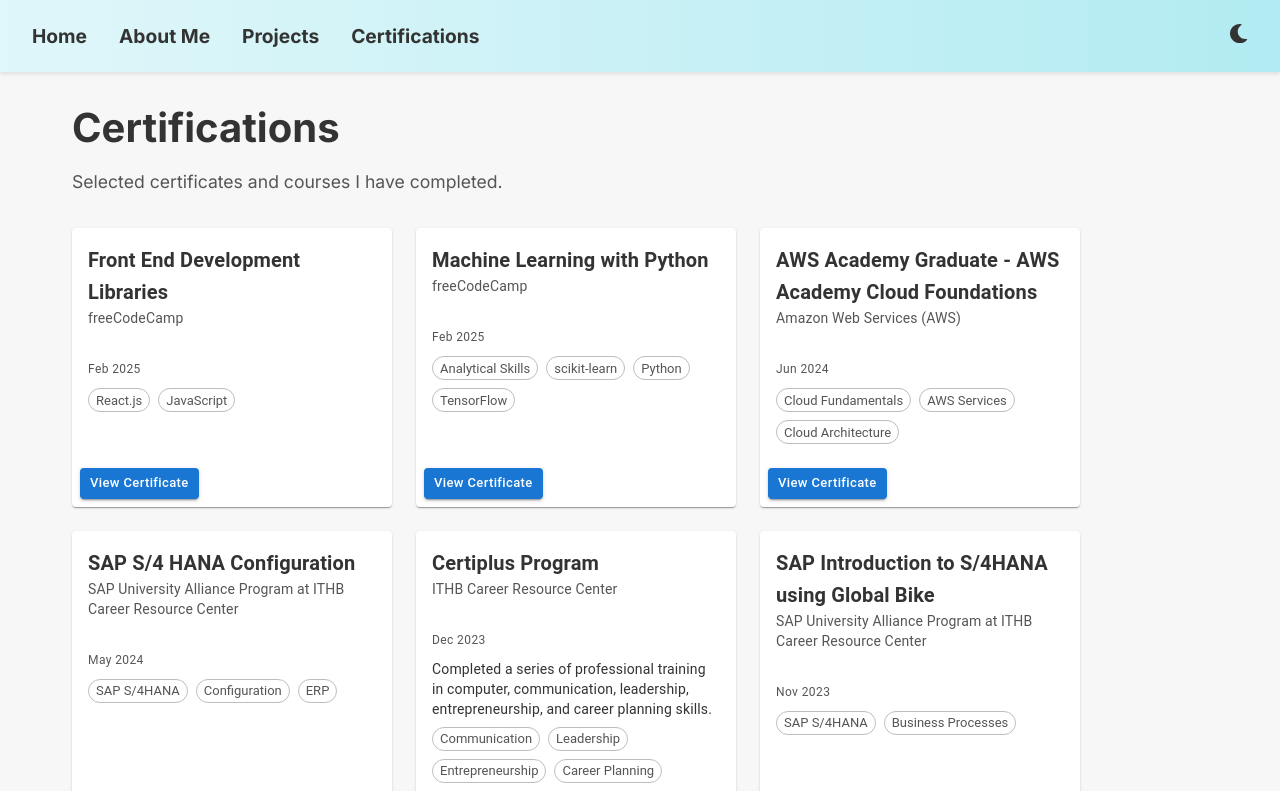
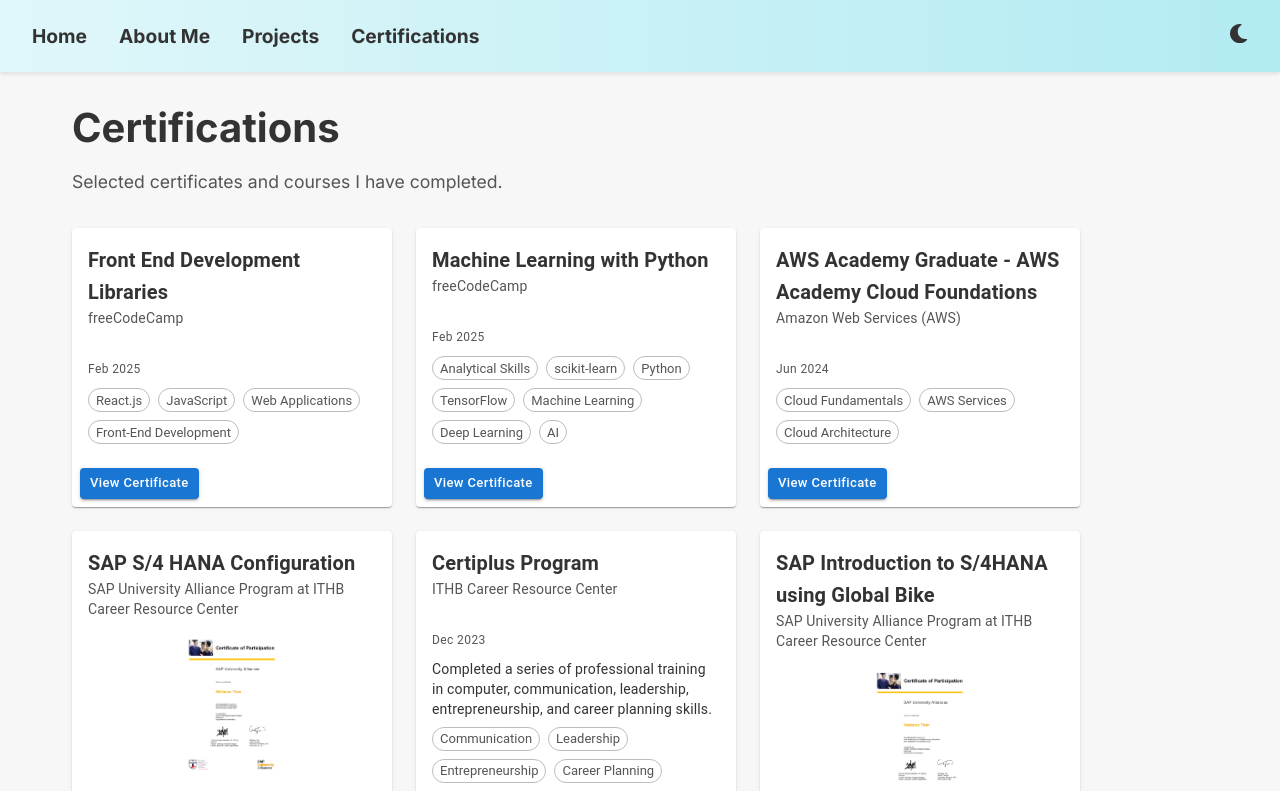
Before and after one commit to StefanusTitan/portfolio-website, a Next.js app: page /certifications in a window 1280 px wide. Shown: the top 791 px of the page. Built offline with nearby package versions, Linux system fonts and the light colour scheme.

Commit message:
Refactor code structure for improved readability and maintainability

```diff
--- /dev/null
+++ b/components/MediaLightbox.jsx
@@ -0,0 +1,44 @@
+import React from 'react';
+import Dialog from '@mui/material/Dialog';
+import DialogContent from '@mui/material/DialogContent';
+import Image from 'next/image';
+import styles from '../styles/Project.module.css';
+
+const MediaLightbox = ({ images, active, setActive }) => {
+  if (!images) return null;
+
+  const close = () => setActive(null);
+
+  return (
+    <Dialog open={active !== null} onClose={close} maxWidth="lg" fullWidth>
+      <DialogContent className={styles.lightboxContent} dividers>
+        <button className={styles.lightboxClose} onClick={close} aria-label="Close">✕</button>
+        {active !== null && (
+          images[active].type === 'video' ? (
+            <video
+              src={images[active].src}
+              controls
+              autoPlay
+              className={`${styles.lightboxVideo} ${styles.lightboxImageAnimate}`}
+            />
+          ) : (
+            <Image
+              src={images[active].src}
+              alt={images[active].alt}
+              className={`${styles.lightboxImage} ${styles.lightboxImageAnimate}`}
+              width={1024}
+              height={768}
+            />
+          )
+        )}
+        <div className={styles.lightboxCaption}>{active !== null ? (images[active].alt || '') : ''}</div>
+        <div className={styles.lightboxNav}>
+          <button onClick={() => setActive((s) => (s - 1 + images.length) % images.length)} aria-label="Previous">←</button>
+          <button onClick={() => setActive((s) => (s + 1) % images.length)} aria-label="Next">→</button>
+        </div>
+      </DialogContent>
+    </Dialog>
+  );
+};
+
+export default MediaLightbox;
--- a/pages/certifications.jsx
+++ b/pages/certifications.jsx
@@ -1,4 +1,4 @@
-import React from 'react';
+import React, { useState } from 'react';
 import Head from 'next/head';
 import styles from '../styles/Home.module.css';
 import {
@@ -6,6 +6,7 @@
   CardContent,
   CardActions,
   CardHeader,
+  CardMedia,
   Typography,
   Grid,
   Chip,
@@ -14,6 +15,7 @@
   Box,
   CardActionArea
 } from '@mui/material';
+import MediaLightbox from '../components/MediaLightbox';
 
 const Certifications = () => {
   const certs = [
@@ -21,14 +23,14 @@
       title: 'Front End Development Libraries',
       issuer: 'freeCodeCamp',
       issued: 'Feb 2025',
-      skills: ['React.js', 'JavaScript'],
+      skills: ['React.js', 'JavaScript', 'Web Applications', 'Front-End Development'],
       link: 'https://www.freecodecamp.org/certification/stefanustitan/front-end-development-libraries',
     },
     {
       title: 'Machine Learning with Python',
       issuer: 'freeCodeCamp',
       issued: 'Feb 2025',
-      skills: ['Analytical Skills', 'scikit-learn', 'Python', 'TensorFlow'],
+      skills: ['Analytical Skills', 'scikit-learn', 'Python', 'TensorFlow' , 'Machine Learning', 'Deep Learning', 'AI'],
       link: 'https://www.freecodecamp.org/certification/stefanustitan/machine-learning-with-python-v7',
     },
     {
@@ -43,6 +45,7 @@
       issuer: 'SAP University Alliance Program at ITHB Career Resource Center',
       issued: 'May 2024',
       skills: ['SAP S/4HANA', 'Configuration', 'ERP'],
+      media: '/images/certifications/SAPConfig.png'
     },
     {
       title: 'Certiplus Program',
@@ -56,9 +59,19 @@
       title: 'SAP Introduction to S/4HANA using Global Bike',
       issuer: 'SAP University Alliance Program at ITHB Career Resource Center',
       issued: 'Nov 2023',
-      skills: ['SAP S/4HANA', 'Business Processes'],
+  skills: ['SAP S/4HANA', 'Business Processes'],
+  media: '/images/certifications/SAPIntro.png'
     },
   ];
+
+  // build list of media items (images/videos) for the lightbox
+  const mediaItems = certs.filter((c) => c.media).map((c) => ({
+    src: c.media,
+    alt: `${c.title} - ${c.issuer}`,
+    type: 'image',
+  }));
+
+  const [active, setActive] = useState(null);
 
   return (
     <div className={styles.homeContainer}>
@@ -89,6 +102,23 @@
                       </Typography>
                     }
                   />
+                  {c.media && (
+                    <CardActionArea
+                      onClick={() => {
+                        const idx = mediaItems.findIndex((m) => m.src === c.media);
+                        if (idx >= 0) setActive(idx);
+                      }}
+                      sx={{ cursor: 'pointer' }}
+                    >
+                      <CardMedia
+                        component="img"
+                        height="140"
+                        image={c.media}
+                        alt={`${c.title} image`}
+                        sx={{ objectFit: 'contain' }}
+                      />
+                    </CardActionArea>
+                  )}
                   <CardContent sx={{ flexGrow: 1 }}>
                     <Typography variant="caption" sx={{ display: 'block', mb: 1, color: 'var(--text-secondary)' }}>
                       {c.issued}
@@ -127,6 +157,7 @@
             ))}
           </Grid>
         </section>
+        <MediaLightbox images={mediaItems} active={active} setActive={setActive} />
       </main>
     </div>
   );
```
Also changed, not shown: pages/about.jsx (+5 -4 lines), pages/projects/project1.jsx (+2 -13 lines), pages/projects/project2.jsx (+3 -14 lines), pages/projects/project3.jsx (+2 -17 lines), public/images/certifications/SAPConfig.png (added), public/images/certifications/SAPIntro.png (added).
